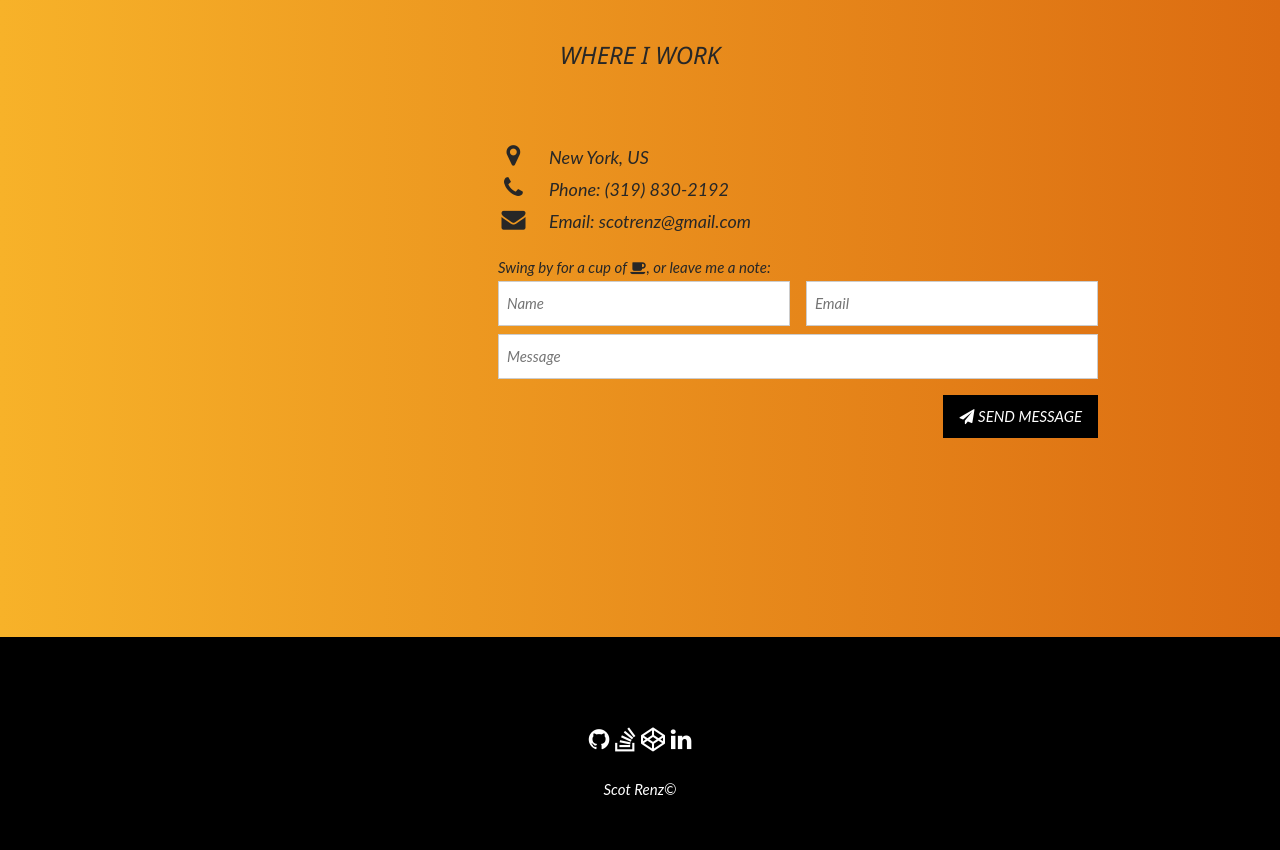
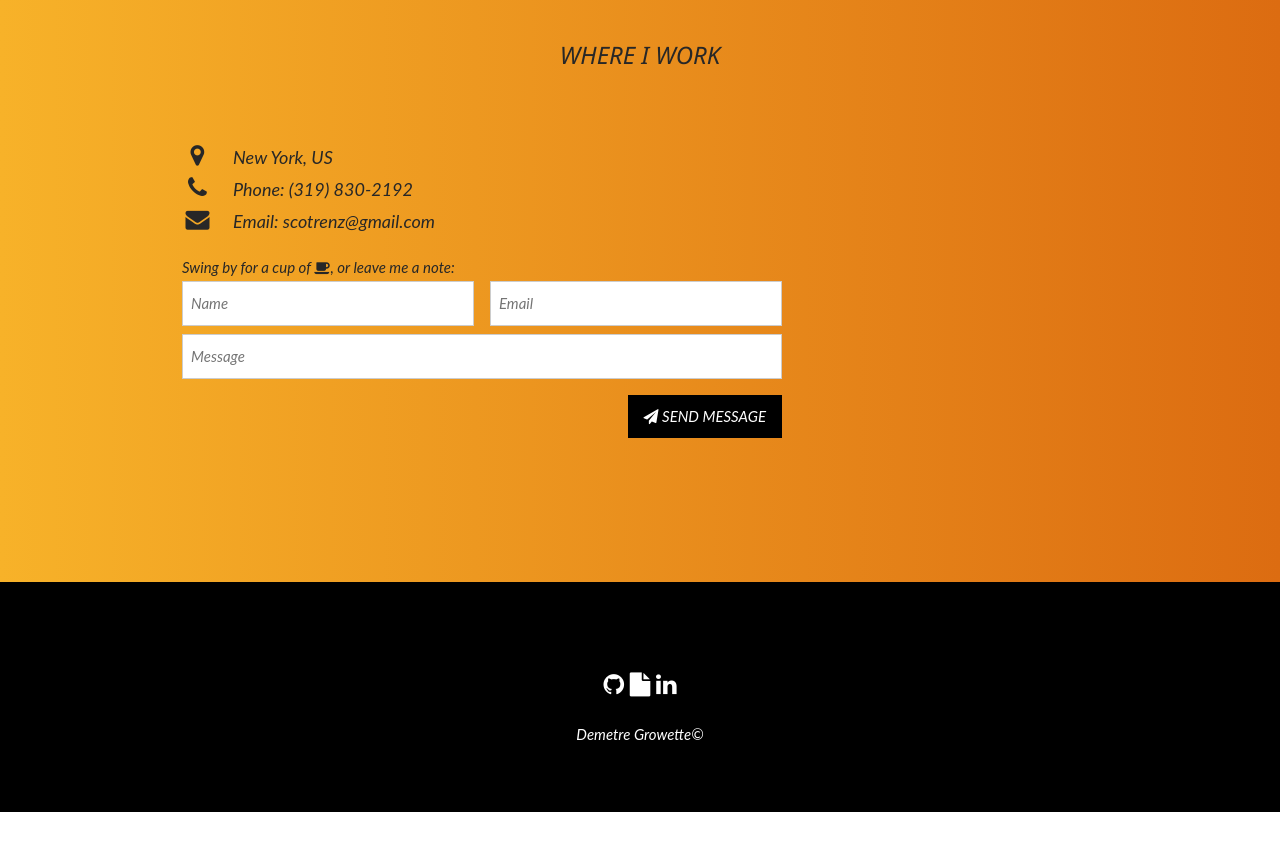
Before and after one commit to Trane7/PortfolioFinal, a website: page index.html in a window 1280 px wide. Shown: the part 4280-5130 px from the top of the page. After the commit the page ends 5092 px from the top, so only its background shows below. Drawn offline with nearby package versions, Linux system fonts and the light colour scheme; some packages are replaced by stand-ins of ours.

Commit message:
fixed up my html file and added somethings to the footer section

```diff
--- a/index.html
+++ b/index.html
@@ -247,10 +247,6 @@
     <div class="w3-content w3-container w3-padding-64" id="contact">
         <h3 class="w3-center">WHERE I WORK</h3>
         <div class="w3-row w3-padding-32 w3-section">
-            <div class="w3-col m4 w3-container">
-                <!-- Add Google Maps -->
-                <div id="googleMap" class="w3-round-large w3-greyscale" style="width:100%;height:400px;"></div>
-            </div>
             <div class="w3-col m8 w3-panel">
                 <div class="w3-large w3-margin-bottom">
                     <i class="fa fa-map-marker fa-fw w3-hover-text-black w3-xlarge w3-margin-right"></i> New York, US
@@ -288,19 +284,15 @@
     <!-- Footer -->
     <footer class="w3-center w3-black w3-padding-64">
         <div class="w3-xlarge w3-section">
-            <a href="https://github.com/scotrenz" target="_blank"><i class="fa fa-github w3-hover-opacity"></i></a>
-            <a href="https://stackoverflow.com/users/8324079/scot-renz" target="_blank"><i
-                    class="fa fa-stack-overflow w3-hover-opacity"></i></a>
-            <a href="https://codepen.io/scotrenz/" target="_blank"><i class="fa fa-codepen w3-hover-opacity"></i></a>
-            <a href="https://www.linkedin.com/in/scot-renz-84113653/" target="_blank"><i
+            <a href="https://github.com/Trane7/" target="_blank"><i class="fa fa-github w3-hover-opacity"></i></a>
+            <a href="https://docs.google.com/document/d/1Rl9pXG5k9HlEfBj2H5fiDfvbMp3aPS6vNDCwy3IiuS8/edit#" target="_blank"><i class="fa fa-file w3-hover-opacity"></i></a>
+            <a href="https://www.linkedin.com/in/demetre-growette-0776a7b7/" target="_blank"><i
                     class="fa fa-linkedin w3-hover-opacity"></i></a>
         </div>
-        <div>Scot Renz&copy;</div>
+        <div>Demetre Growette&copy;</div>
     </footer>
 
     <script type="text/javascript" src="js/logic.js"></script>
-    <script
-        src="https://maps.googleapis.com/maps/api/js?key=AIzaSyAmNX29rk_tbFqoDWIyYCg5TglI2OP8Xnk&callback=myMap"></script>
 </body>
 
 </html>
```
